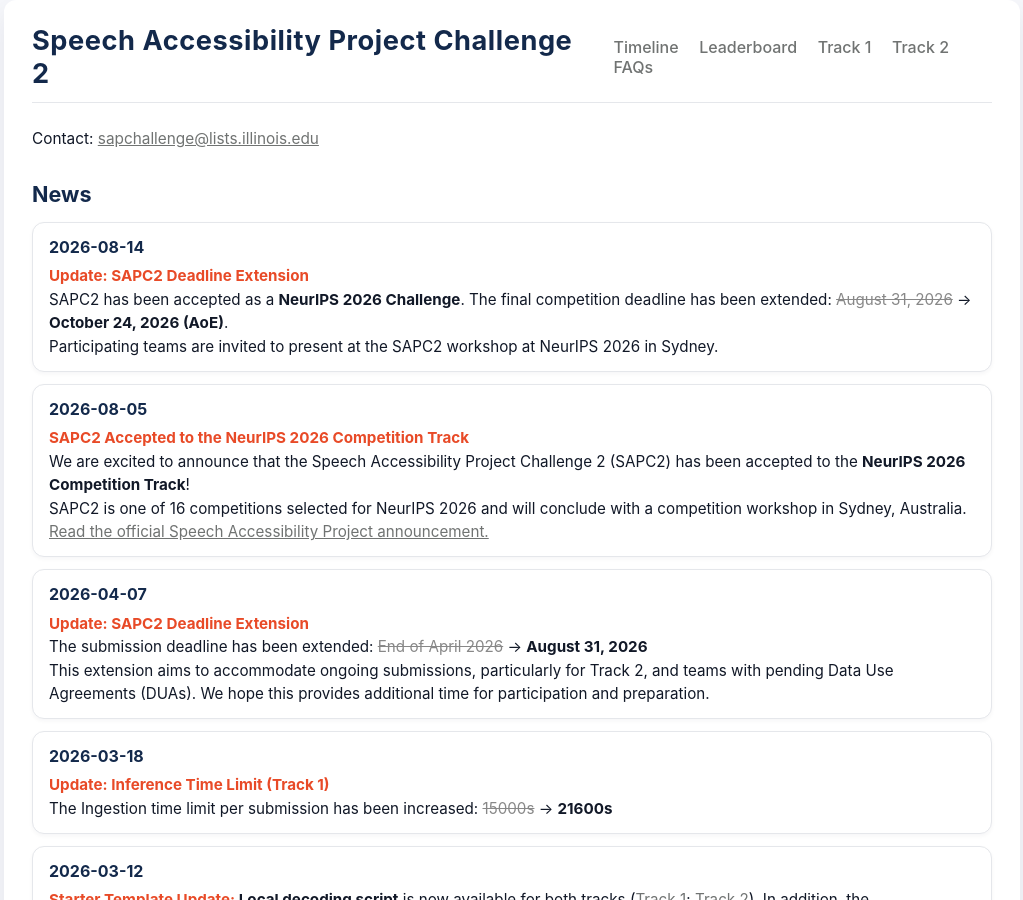
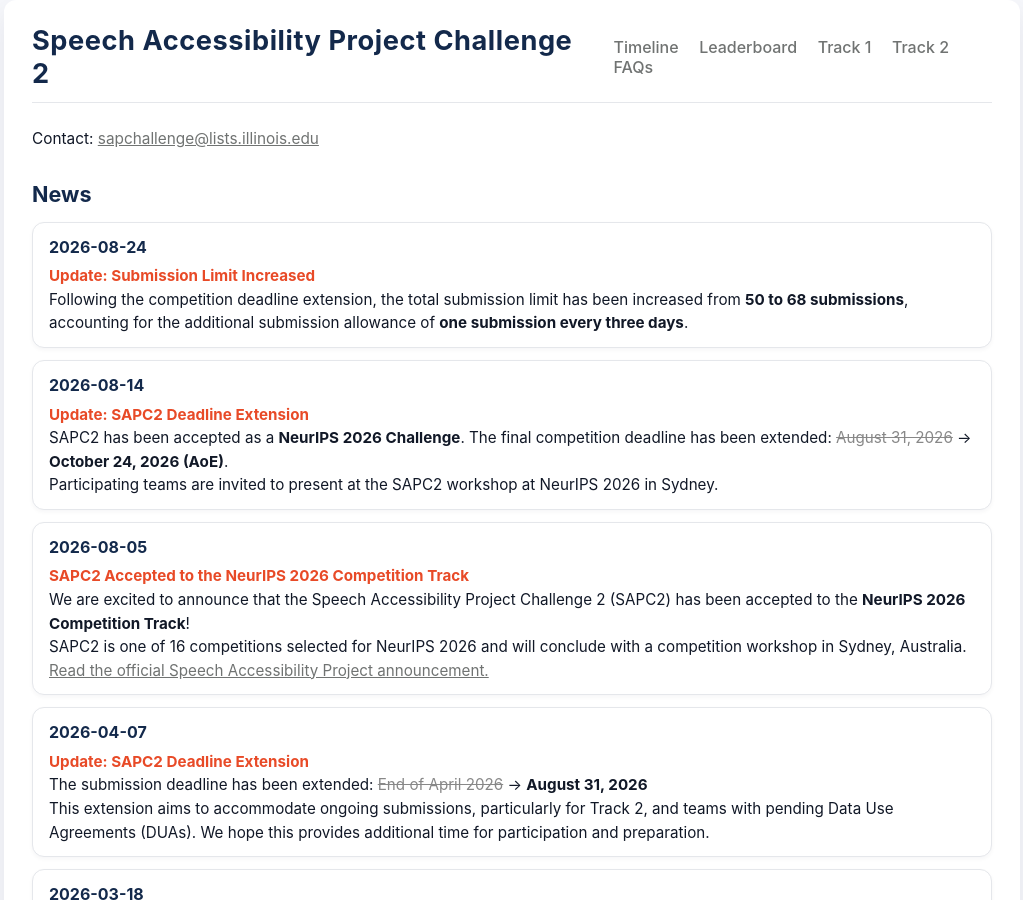
Before and after one commit to xiuwenz2/SAPC2-website, a Jekyll site: the page built from index.md, in a window 1280 px wide and 900 px high. Shown: the whole window, without its empty margins (128-1151 px from the left). Built offline with Jekyll 4.4.1, drawn with Linux system fonts in a browser that asks for light colours.

Commit message:
Update index.md

```diff
--- a/index.md
+++ b/index.md
@@ -14,6 +14,16 @@ hero_meta: >
 ## News
 
 <div class="news-list">
+
+<div class="news-item">
+  <div class="news-date">2026-08-24</div>
+  <div class="news-text">
+    <strong><span style="color: #E84A27;">Update: Submission Limit Increased</span></strong><br>
+    Following the competition deadline extension, the total submission limit has been increased
+    from <strong>50 to 68 submissions</strong>, accounting for the additional submission allowance
+    of <strong>one submission every three days</strong>.
+  </div>
+</div>
 
 <div class="news-item">
   <div class="news-date">2026-08-14</div>
```
